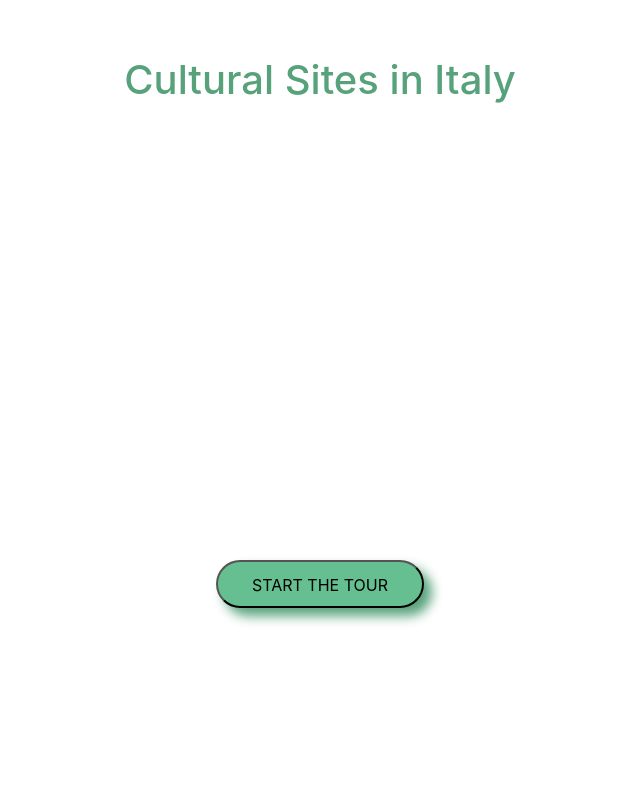
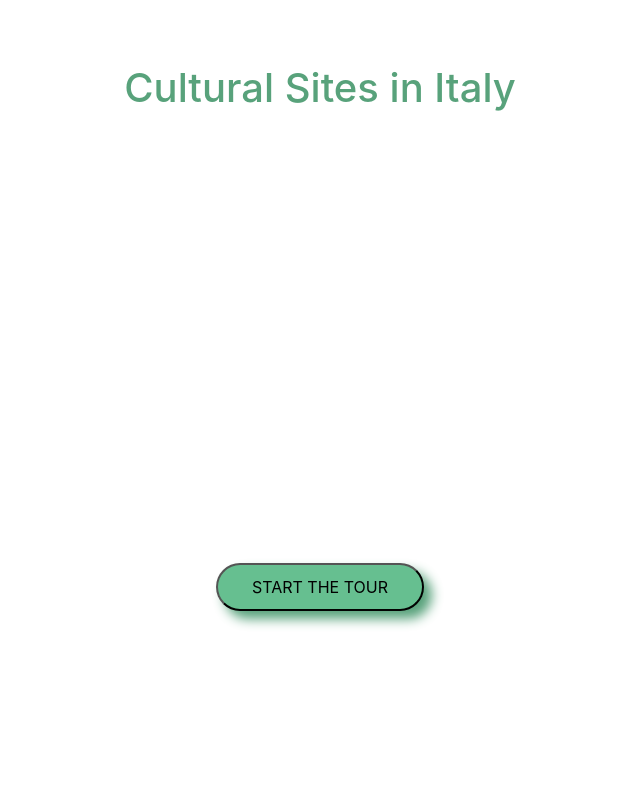
Before and after one commit to Infoviz-ICD/Infoviz-ICD, a plain HTML site: page index.html in a window 1280 px wide. Shown: the top 800 px of the page, without its empty margins (320-960 px from the left). Drawn offline with nearby package versions, Linux system fonts and the light colour scheme.

Commit message:
Update index.html

```diff
--- a/index.html
+++ b/index.html
@@ -35,13 +35,12 @@
 
 	<!-- Full Page Image Header with Vertically Centered Content -->
 	<header class="masthead">
+
+		<div id="onTop"><h1 class="fw-light">Cultural Sites in Italy</h1></div>
 		<div class="container h-100">
-			<div id="onTop"><h1 class="fw-light">Cultural Sites in Italy</h1></div>
 			<div class="row h-100 align-items-center">
 	  			<div class="col-12 text-center wrap">
-					<button>
-						<a href="#firstSection">Start the tour</a>
-					</button>
+					<a href="#"><button>Start the tour</button></a>
 	  			</div>
 			</div>
 		</div>
```
